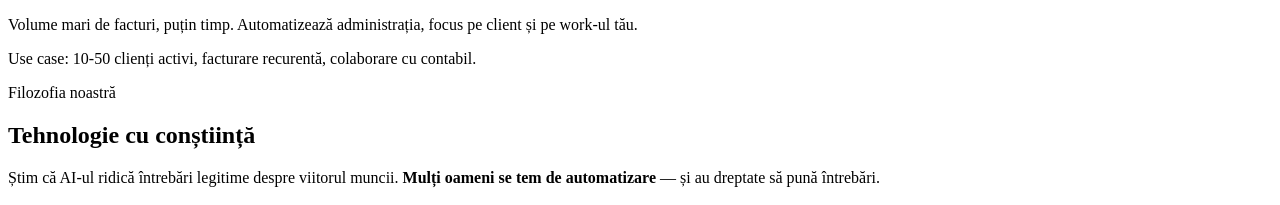
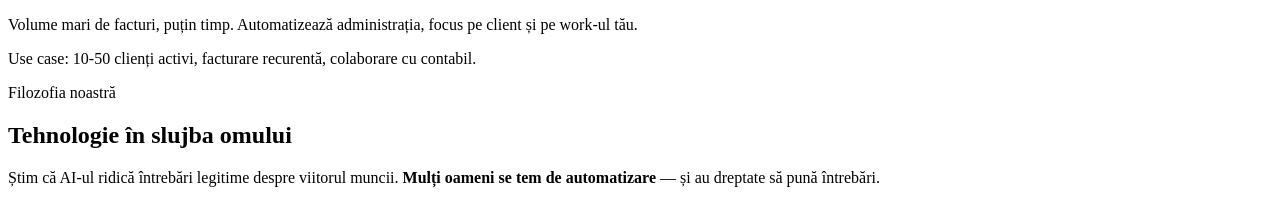
Before and after one commit to fodorutioan/ai.gesti.ro, a Next.js app: page / in a window 1280 px wide. Shown: the part 3348-3553 px from the top of the page. Built offline with nearby package versions, Linux system fonts and the light colour scheme.

Commit message:
fix: replace conscience phrasing with human-centered/responsible wording

```diff
--- a/app/page.tsx
+++ b/app/page.tsx
@@ -363,7 +363,7 @@ Automatizare operațională direct din WhatsApp și Telegram, integrată cu gest
               <span>Filozofia noastră</span>
             </div>
             <h2 className="text-4xl md:text-5xl font-bold text-gray-900 mb-4">
-              Tehnologie cu conștiință
+              Tehnologie în slujba omului
             </h2>
             {/* IMPROVED INTRO (Gavriil) */}
             <p className="text-xl text-gray-700 leading-relaxed max-w-3xl mx-auto">
```
Also changed, not shown: 1 other file (tests, documents, lock files or other folders).
